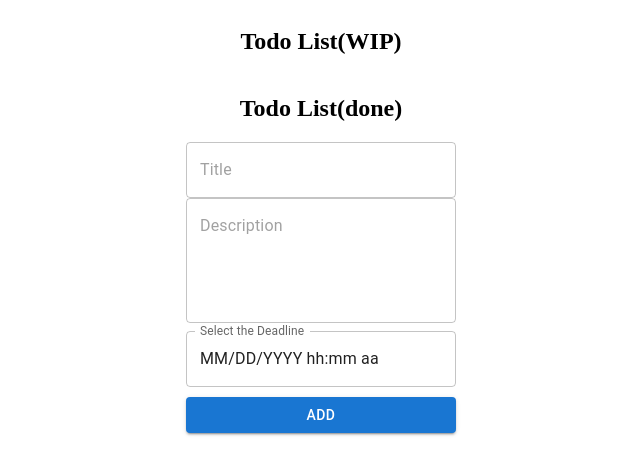
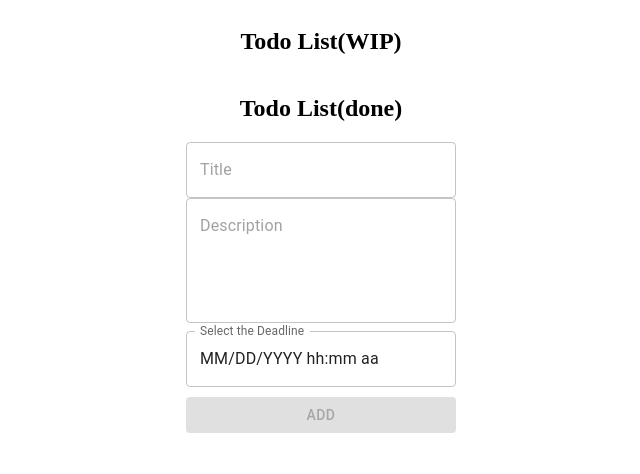
Before and after one commit to tetsugo02/TodoList, a React (Vite) app: page / in a window 1280 px wide. Shown: the top 474 px of the page, without its empty margins (319-959 px from the left). Built offline with nearby package versions, Linux system fonts and the light colour scheme.

Commit message:
Refactor AddNew component to use Material-UI FormControl and FormHelperText for input validation

```diff
--- a/src/components/AddNew.tsx
+++ b/src/components/AddNew.tsx
@@ -2,7 +2,7 @@ import { useContext, useState } from "react";
 import { v4 as uuidv4 } from "uuid";
 import dayjs, { Dayjs } from "dayjs";
 import styled from "styled-components";
-import { Box, TextField, Button } from "@mui/material";
+import { Box, TextField, Button, FormControl, FormHelperText } from "@mui/material";
 
 import { TodoType } from "../types/TodoType";
 import TodoListDataContext from "../contexts/TodoListData";
@@ -38,12 +38,17 @@ const AddNewTodo = () => {
 		deadline: "",
 	});
 
+	const [titleError, setTitleError] = useState<boolean>(false);
+
 	const onHandleChange = (e: React.ChangeEvent<HTMLInputElement>) => {
 		const { name, value } = e.target;
 		setNewTodo((prev) => ({
 			...prev,
 			[name]: value,
 		}));
+		if (name === "title") {
+			setTitleError(value.trim() === "");
+		}
 	};
 
 	const handleDateChange = (date: Dayjs | null) => {
@@ -68,11 +73,12 @@ const AddNewTodo = () => {
 			done: false,
 			deadline: "",
 		});
+		setTitleError(false);
 	};
 
 	return (
 		<StyledAddNewTodo>
-			<div>
+			<FormControl error={titleError}>
 				<StyledTextField
 					type="text"
 					placeholder="Title"
@@ -81,7 +87,8 @@ const AddNewTodo = () => {
 					required
 					onChange={onHandleChange}
 				/>
-			</div>
+				{titleError && <FormHelperText>Title is required and cannot be empty</FormHelperText>}
+			</FormControl>
 			<div>
 				<StyledTextField
 					type="text"
@@ -97,11 +104,14 @@ const AddNewTodo = () => {
 				<BasicDatePicker value={dayjs(newTodo.deadline)} onChange={handleDateChange} />
 			</div>
 			<StyledBox>
-				<StyledButton variant="contained" onClick={handleAddTodo}>
+				<StyledButton
+					variant="contained"
+					onClick={handleAddTodo}
+					disabled={newTodo.title.trim() === ""}
+				>
 					Add
 				</StyledButton>
 			</StyledBox>
-			{newTodo.deadline}
 		</StyledAddNewTodo>
 	);
 };
```
